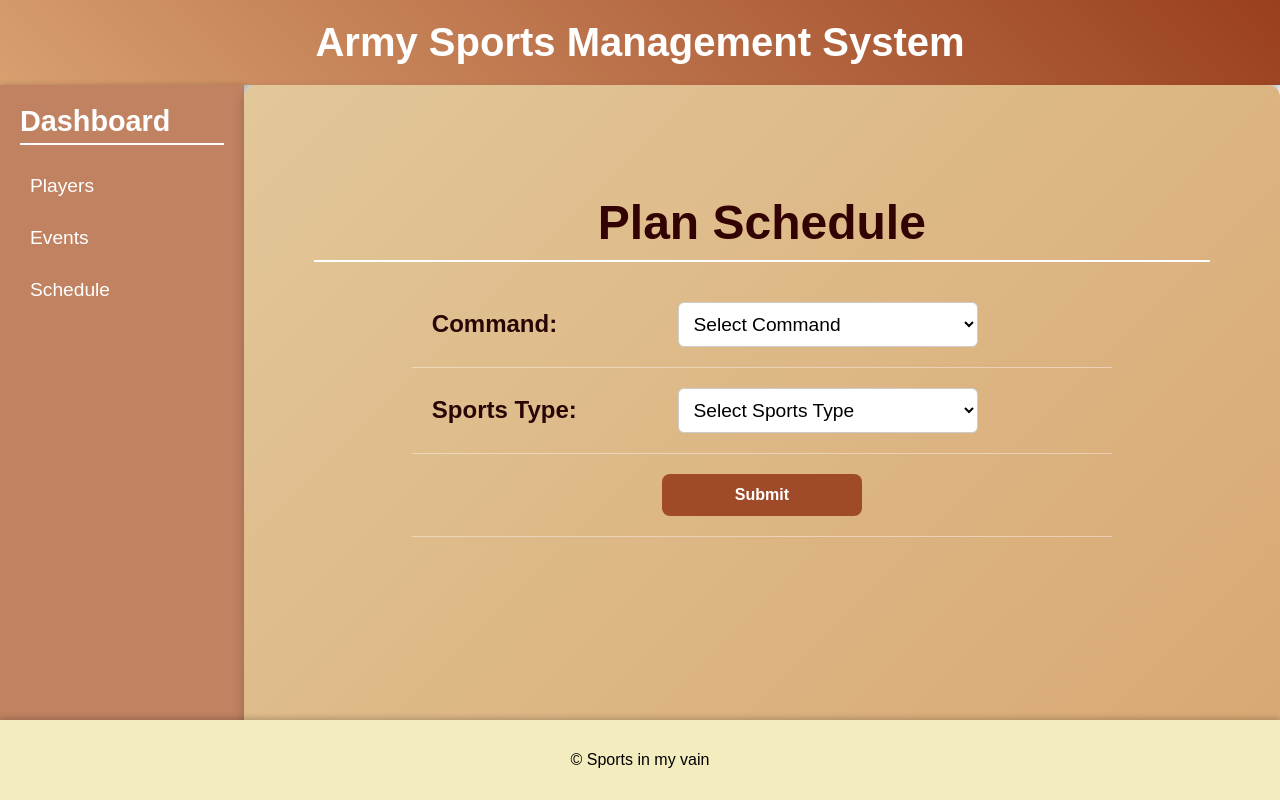
After one commit to AjaySangwan756/Sports, a Django app: page /schedule/ in a window 1280 px wide. The commit adds this page. Run offline with Django 5.2, Linux system fonts and the light colour scheme.

Commit message:
add plan schedule

```diff
--- a/Sports_management/Sports_management/settings.py
+++ b/Sports_management/Sports_management/settings.py
@@ -121,6 +121,9 @@ USE_TZ = True
 # https://docs.djangoproject.com/en/5.1/howto/static-files/
 
 STATIC_URL = 'static/'
+STATICFILES_DIRS = [
+    BASE_DIR / 'static',
+]
 
 # Default primary key field type
 # https://docs.djangoproject.com/en/5.1/ref/settings/#default-auto-field
--- a/Sports_management/events/admin.py
+++ b/Sports_management/events/admin.py
@@ -1,5 +1,6 @@
 from django.contrib import admin
-from .models import Player, Event
+from .models import Player, Event, Plan
 
 admin.site.register(Player)
 admin.site.register(Event)
+admin.site.register(Plan)
--- a/Sports_management/events/urls.py
+++ b/Sports_management/events/urls.py
@@ -5,4 +5,5 @@ urlpatterns = [
     path('', views.dashboard, name='dashboard'),
     path('add-player/', views.add_player, name='add_player'),
     path('add-event/', views.add_event, name='add_event'),
+    path('schedule/', views.schedule, name='schedule'),
 ]
--- a/Sports_management/events/views.py
+++ b/Sports_management/events/views.py
@@ -1,5 +1,5 @@
 from django.shortcuts import render, redirect
-from .models import Player, Event
+from .models import Player, Event, Plan
 
 def dashboard(request):
     players = Player.objects.all()
@@ -23,3 +23,11 @@ def add_event(request):
         event = Event.objects.create(title=title, date=date, location=location)
         return redirect('dashboard')
     return render(request, 'add_event.html')
+
+def schedule(request):
+    if request.method == 'POST':
+        command = request.POST['command']
+        type = request.POST['type']
+        plan = Plan.objects.create(command=command, type=type)
+        return redirect('dashboard')
+    return render(request, 'schedule.html')
--- /dev/null
+++ b/Sports_management/static/css/main.css
@@ -0,0 +1,180 @@
+body {
+    font-family: 'Arial', sans-serif;
+    margin: 0;
+    padding: 0;
+    background-color: #f5f7fa;
+    color: #333;
+    display: flex;
+    flex-direction: column;
+    min-height: 100vh;
+}
+
+header {
+    background: linear-gradient(45deg, rgb(154, 63, 32), rgb(216, 159, 111));
+    color: #fff; /* Light text color for header */
+    padding: 20px 0;
+    text-align: center;
+    box-shadow: 0 4px 6px rgba(0, 0, 0, 0.2);
+    transition: background 0.3s ease-in-out;
+}
+
+header:hover {
+    background: linear-gradient(45deg, rgb(216, 159, 111), rgb(154, 63, 32));
+}
+
+header h1 {
+    margin: 0;
+    font-size: 2.5rem;
+    color: #fff; /* Ensuring header text stands out */
+}
+
+.main-content {
+    display: flex;
+    flex: 1;
+}
+
+.side-nav {
+    width: 250px;
+    background-color: #C08261;
+    color: #fff; /* White text color for better contrast */
+    display: flex;
+    flex-direction: column;
+    padding: 20px;
+    box-shadow: 2px 0 6px rgba(0, 0, 0, 0.2);
+}
+
+.side-nav h2 {
+    margin: 0 0 20px;
+    font-size: 1.8rem;
+    color: #fff; /* White color for headings */
+}
+
+.side-nav a {
+    color: #fff; /* White text color for links */
+    text-decoration: none;
+    font-size: 1.2rem;
+    margin-bottom: 10px;
+    display: block;
+    padding: 10px;
+    border-radius: 8px;
+    transition: background 0.3s, transform 0.2s, color 0.3s;
+}
+
+.side-nav a:hover {
+    background-color: rgb(200, 172, 116);
+    color: #000; /* Dark text on hover for better visibility */
+    transform: translateX(10px);
+}
+
+.dashboard-container {
+    flex: 1;
+    display: flex;
+    flex-wrap: wrap;
+    justify-content: space-between;
+    gap: 20px;
+    max-width: 1200px;
+    margin: 30px auto;
+    padding: 20px;
+}
+
+.section-container {
+    flex: 1;
+    padding: 20px;
+    border-radius: 12px;
+    color: #333; /* Dark text color for better readability */
+    box-shadow: 0 6px 12px rgba(0, 0, 0, 0.1);
+    display: flex;
+    flex-direction: column;
+    background: #E2C799;
+    min-width: 300px;
+    transition: transform 0.3s ease, box-shadow 0.3s ease;
+}
+
+.section-container:hover {
+    transform: translateY(-10px);
+    box-shadow: 0 8px 16px rgba(0, 0, 0, 0.2);
+}
+
+h2 {
+    font-size: 1.8rem;
+    margin-bottom: 15px;
+    border-bottom: 2px solid #fff;
+    padding-bottom: 5px;
+    color: #333; /* Dark text for headings */
+}
+
+table {
+    width: 100%;
+    border-collapse: collapse;
+    margin-bottom: 15px;
+}
+
+table th, table td {
+    text-align: left;
+    padding: 10px;
+    border-bottom: 1px solid rgba(255, 255, 255, 0.4);
+    color: #333; /* Dark text for table cells */
+    transition: background 0.3s, color 0.3s;
+}
+
+table tr:hover td {
+    background: rgba(255, 255, 255, 0.6);
+    color: #000; /* Dark text color on hover for better visibility */
+}
+
+.scrollable {
+    max-height: 200px;
+    overflow-y: auto;
+}
+
+table th {
+    position: sticky;
+    top: 0;
+    background: rgba(0, 0, 0, 0.5);
+    color: #fff; /* White color for table headers */
+}
+
+.add-btn {
+    display: inline-block;
+    margin-top: auto;
+    padding: 10px 15px;
+    background: rgba(255, 255, 255, 0.8);
+    color: #333; /* Dark text for button */
+    text-decoration: none;
+    border-radius: 8px;
+    text-align: center;
+    font-weight: bold;
+    transition: background 0.3s ease, color 0.3s ease, transform 0.2s;
+}
+
+.add-btn:hover {
+    background: #fff;
+    color: #000; /* Dark text on hover for the button */
+    transform: scale(1.05);
+}
+
+footer {
+    text-align: center;
+    padding: 15px 0;
+    background: #F2ECBE;
+    color: #000; /* Dark footer text */
+    position: fixed;
+    bottom: 0;
+    width: 100%;
+    box-shadow: 0 -2px 6px rgba(0, 0, 0, 0.2);
+}
+
+@media (max-width: 768px) {
+    .dashboard-container {
+        flex-direction: column;
+    }
+
+    .side-nav {
+        width: 100%;
+        flex-direction: row;
+        flex-wrap: wrap;
+        justify-content: center;
+        gap: 10px;
+        padding: 10px;
+    }
+}
--- /dev/null
+++ b/Sports_management/static/css/schedule.css
@@ -0,0 +1,89 @@
+/* Centering Container */
+/* body {
+    font-family: 'Arial', sans-serif;
+    margin: 0;
+    padding: 0;
+    background-color: #f5f7fa;
+    color: #333;
+    /* display: flex; */
+    /* justify-content: center; */
+    /* align-items: center;
+    height: 100vh; */
+/* } */
+
+.form-container {
+    width: 1100px; /* Adjusted width for a smaller container */
+    padding: 70px;
+    background: linear-gradient(135deg, #E2C799, #D8A772);
+    border-radius: 12px;
+    box-shadow: 0 6px 12px rgba(0, 0, 0, 0.2);
+    text-align: center;
+    /* justify-content: center; */
+
+    transition: transform 0.3s ease, box-shadow 0.3s ease;
+}
+
+.form-container:hover {
+    transform: translateY(-5px);
+    box-shadow: 0 8px 16px rgba(0, 0, 0, 0.3);
+}
+
+.form-container h2 {
+    font-size: 3rem;
+    margin-bottom: 20px;
+    color: #330303;
+    border-bottom: 2px solid #fff;
+    padding-bottom: 10px;
+}
+
+/* Centered Table */
+.centered-table {
+    margin: 0 auto; /* Center table within the container */
+    width: 700px;
+    border-spacing: 0 15px;
+}
+
+.centered-table td {
+    padding: 20px;
+    font-size: 1.5rem;
+}
+
+.centered-table label {
+    font-weight: bold;
+    color: #290606;
+}
+
+select {
+    width: 300px;
+    padding: 10px;
+    border-radius: 6px;
+    border: 1px solid #ccc;
+    font-size: 1.2rem;
+    background-color: #fff;
+    transition: border 0.3s ease, box-shadow 0.3s ease;
+    cursor: pointer;
+}
+
+select:focus {
+    border-color: rgb(154, 63, 32);
+    box-shadow: 0 0 6px rgba(154, 63, 32, 0.5);
+    outline: none;
+}
+
+button.add-btn {
+    width: 200px; /* Full width button */
+    padding: 12px;
+    background: rgba(154, 63, 32, 0.9);
+    color: #fff;
+    border-radius: 8px;
+    font-size: 1rem;
+    font-weight: bold;
+    border: none;
+    cursor: pointer;
+    transition: background 0.3s ease, transform 0.2s;
+}
+
+button.add-btn:hover {
+    background-color: rgb(152, 93, 45);
+    transform: scale(1.05);
+}
--- /dev/null
+++ b/Sports_management/templates/base.html
@@ -0,0 +1,27 @@
+{% load static %}
+<!DOCTYPE html>
+<html lang="en">
+<head>
+    <meta charset="UTF-8">
+    <meta name="viewport" content="width=device-width, initial-scale=1.0">
+    <title>Army Sports Management System</title>
+
+    <link rel="stylesheet" href="{% static 'css/main.css' %}">
+    {% block css %}
+
+   {% endblock %}
+</head>
+<body>
+{% include "header.html" %}
+
+{% include "navbar.html" %}
+
+{% block content %}
+
+
+{% endblock %}
+
+{% include "footer.html" %}
+
+</body>
+</html>
--- /dev/null
+++ b/Sports_management/templates/footer.html
@@ -0,0 +1,3 @@
+<footer>
+    <p>&copy; Sports in my vain</p>
+</footer>
--- /dev/null
+++ b/Sports_management/templates/header.html
@@ -0,0 +1,3 @@
+<header>
+    <h1>Army Sports Management System</h1>
+</header>
--- /dev/null
+++ b/Sports_management/templates/navbar.html
@@ -0,0 +1,7 @@
+<div class="main-content">
+<div class="side-nav">
+    <h2>Dashboard</h2>
+    <a href="#players">Players</a>
+    <a href="#events">Events</a>
+    <a href="{% url 'schedule' %}">Schedule</a>
+</div>
--- /dev/null
+++ b/Sports_management/templates/schedule.html
@@ -0,0 +1,48 @@
+{% extends "base.html" %}
+
+{% block css %}
+{% load static %}
+<link rel="stylesheet" href="{% static 'css/schedule.css' %}">
+{% endblock %}
+
+{% block content %}
+<div class="form-container">
+    <h2>Plan Schedule</h2>
+    <form method="post">
+        {% csrf_token %}
+        <table class="centered-table">
+            <tr>
+                <td><label for="command">Command:</label></td>
+                <td>
+                    <select id="command" name="command" required>
+                        <option value="" disabled selected>Select Command</option>
+                        <option value="Command A">Western Command</option>
+                        <option value="Command B">Central Command</option>
+                        <option value="Command C">Eastern Command</option>
+                        <option value="Command C">Southern Command</option>
+                        <option value="Command C">Southern Western Command</option>
+                    </select>
+                </td>
+            </tr>
+            <tr>
+                <td><label for="sports_type">Sports Type:</label></td>
+                <td>
+                    <select id="sports_type" name="type" required>
+                        <option value="" disabled selected>Select Sports Type</option>
+                        <option value="Football">Football</option>
+                        <option value="Basketball">Basketball</option>
+                        <option value="Tennis">Tennis</option>
+                        <option value="Cricket">Cricket</option>
+                        <option value="Hockey">Hockey</option>
+                    </select>
+                </td>
+            </tr>
+            <tr>
+                <td colspan="2" style="text-align: center;">
+                    <button class="add-btn" type="submit">Submit</button>
+                </td>
+            </tr>
+        </table>
+    </form>
+</div>
+{% endblock %}
```
Also changed, not shown: Sports_management/events/models.py (+7 -0 lines), Sports_management/templates/dashboard.html (+18 -196 lines), Sports_management/events/migrations/0002_plan.py (added).
